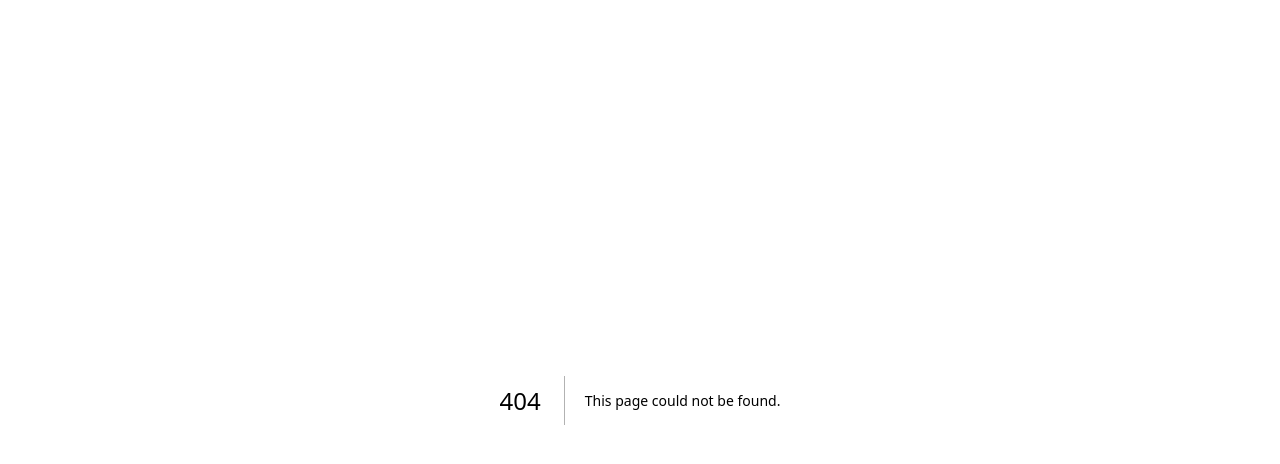
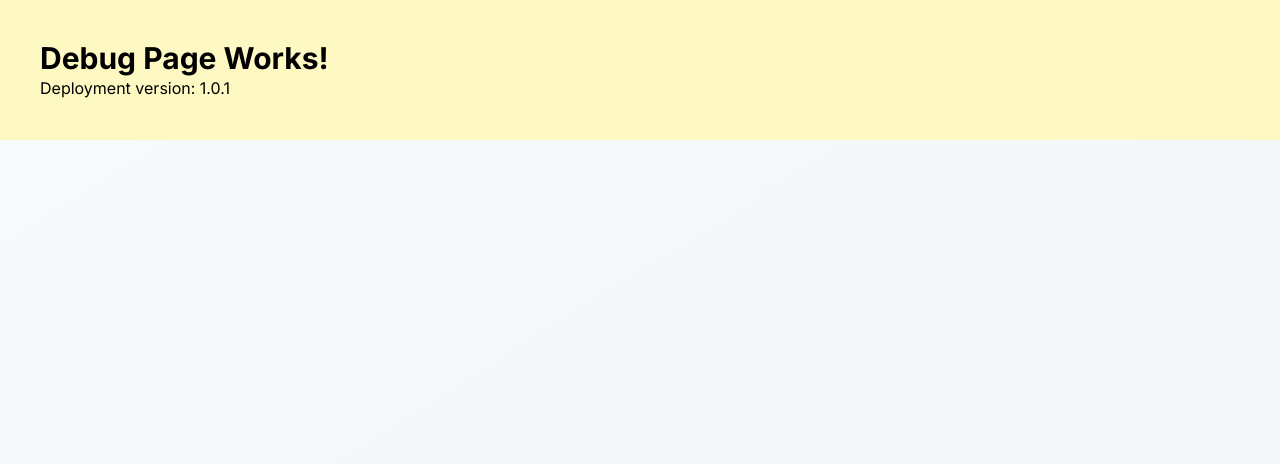
Before and after one commit to Anindya1803/Ticket, a Next.js app: page /debug in a window 1280 px wide. Before the commit this address had no page. Shown: the top 464 px of the page. Built offline with nearby package versions, Linux system fonts and the light colour scheme.

Commit message:
Debug: Add /debug route to test deployment health

```diff
--- /dev/null
+++ b/src/app/debug/page.tsx
@@ -0,0 +1,8 @@
+export default function DebugPage() {
+    return (
+        <div className="p-10 bg-yellow-100 text-black">
+            <h1 className="text-3xl font-bold">Debug Page Works!</h1>
+            <p>Deployment version: 1.0.1</p>
+        </div>
+    );
+}
```
